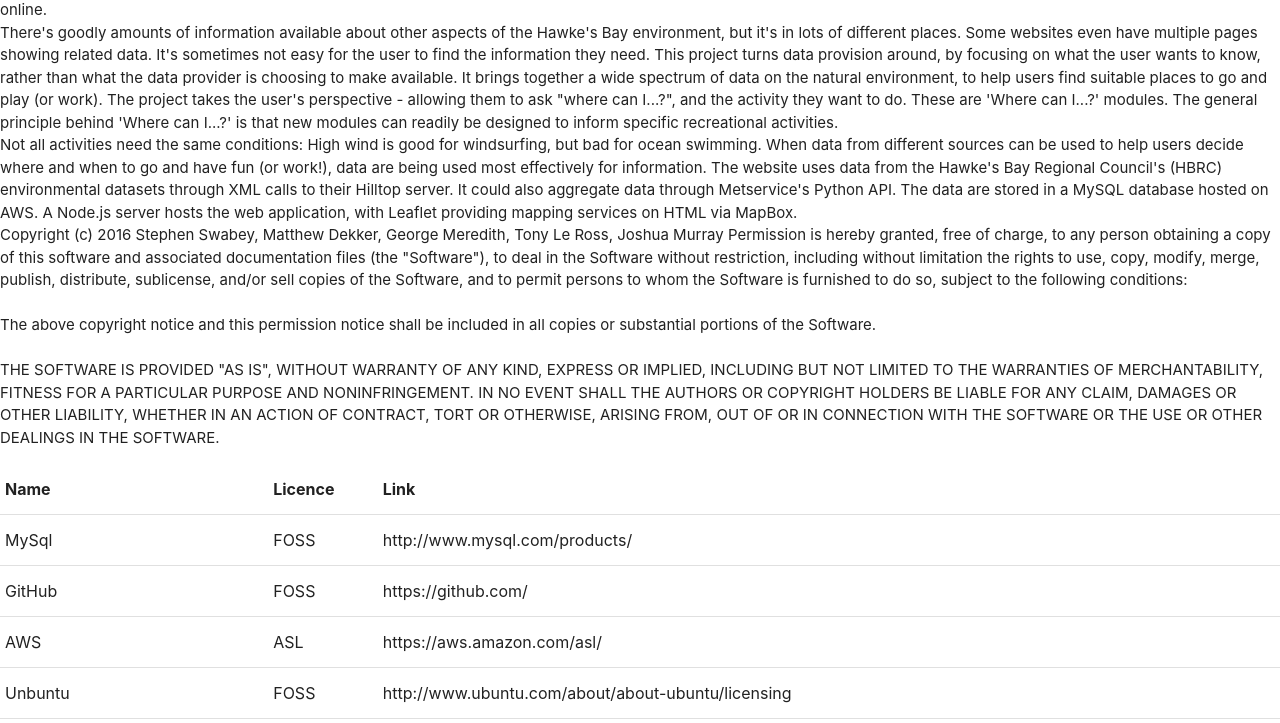
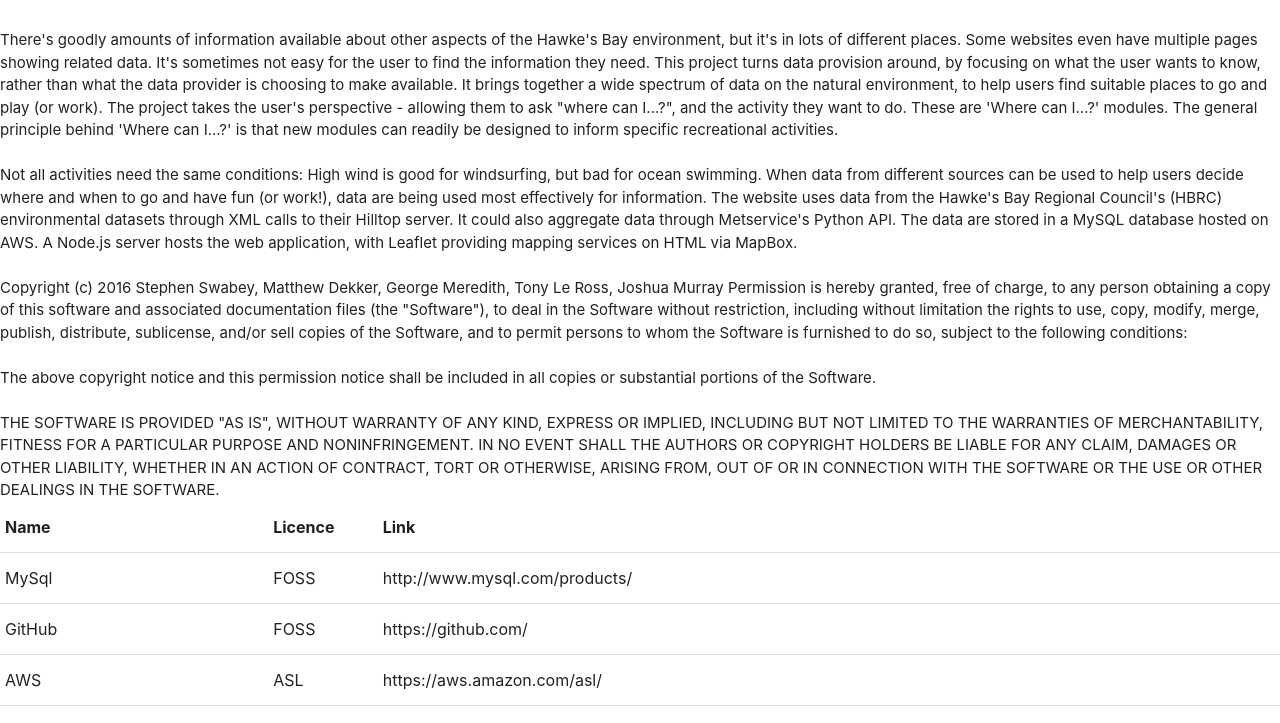
Before and after one commit to canzuk5/plan-your-rec-server, a website: page www/about.html in a window 1280 px wide. Shown: the part 125-848 px from the top of the page. Drawn offline with nearby package versions, Linux system fonts and the light colour scheme; files that its build step writes are made by us from their sources; files whose address does not match are found by name.

Commit message:
addded about

```diff
--- a/www/about.html
+++ b/www/about.html
@@ -18,17 +18,20 @@
     </ul>
   </div>
 </nav>
-
-<p>About ‘Where can I…? – Hawke’s Bay
+<div>
+About ‘Where can I…? – Hawke’s Bay
 There are so many great things to do outdoors in Hawke's Bay, sometimes it's tricky to choose just one. But, environmental conditions such as weather, water quality, sea conditions and air quality can all affect our activities.
 Many people look at the weather before they go and work or play - either out of the window or online.
+</br>
 </br>
 There's goodly amounts of information available about other aspects of the Hawke's Bay environment, but it's in lots of different places. Some websites even have multiple pages showing related data. It's sometimes not easy for the user to find the information they need.
 This project turns data provision around, by focusing on what the user wants to know, rather than what the data provider is choosing to make available. It brings together a wide spectrum of data on the natural environment, to help users find suitable places to go and play (or work). The project takes the user's perspective - allowing them to ask "where can I...?", and the activity they want to do. These are 'Where can I...?' modules.
 The general principle behind 'Where can I...?' is that new modules can readily be designed to inform specific recreational activities.
 </br>
+</br>
 Not all activities need the same conditions: High wind is good for windsurfing, but bad for ocean swimming. When data from different sources can be used to help users decide where and when to go and have fun (or work!), data are being used most effectively for information.
 The website uses data from the Hawke's Bay Regional Council's (HBRC) environmental datasets through XML calls to their Hilltop server. It could also aggregate data through Metservice's Python API. The data are stored in a MySQL database hosted on AWS. A Node.js server hosts the web application, with Leaflet providing mapping services on HTML via MapBox.
+</br>
 </br>
 Copyright (c) 2016 Stephen Swabey, Matthew Dekker, George Meredith, Tony Le Ross, Joshua Murray
 Permission is hereby granted, free of charge, to any person obtaining a copy of this software and associated documentation files (the "Software"), to deal in the Software without restriction, including without limitation the rights to use, copy, modify, merge, publish, distribute, sublicense, and/or sell copies of the Software, and to permit persons to whom the Software is furnished to do so, subject to the following conditions:
@@ -39,7 +42,7 @@
 </br>
 THE SOFTWARE IS PROVIDED "AS IS", WITHOUT WARRANTY OF ANY KIND, EXPRESS OR IMPLIED, INCLUDING BUT NOT LIMITED TO THE WARRANTIES OF MERCHANTABILITY, FITNESS FOR A PARTICULAR PURPOSE AND NONINFRINGEMENT. IN NO EVENT SHALL THE AUTHORS OR COPYRIGHT HOLDERS BE LIABLE FOR ANY CLAIM, DAMAGES OR OTHER LIABILITY, WHETHER IN AN ACTION OF CONTRACT, TORT OR OTHERWISE, ARISING FROM, OUT OF OR IN CONNECTION WITH THE SOFTWARE OR THE USE OR OTHER DEALINGS IN THE SOFTWARE.
 </br>
-</p>
+</div>
 </div>
 <table style="width:100%">
   <tr>
```
